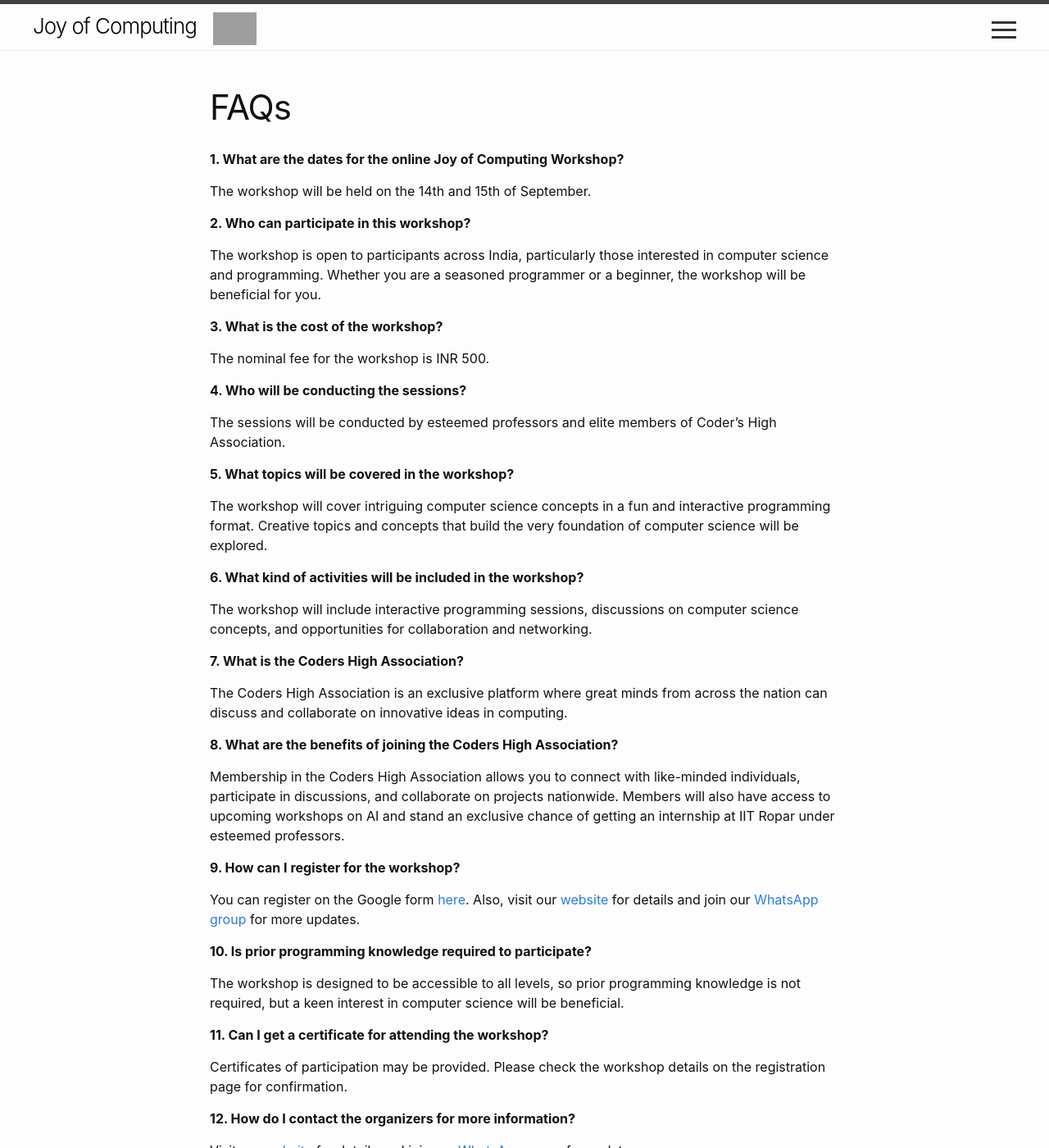
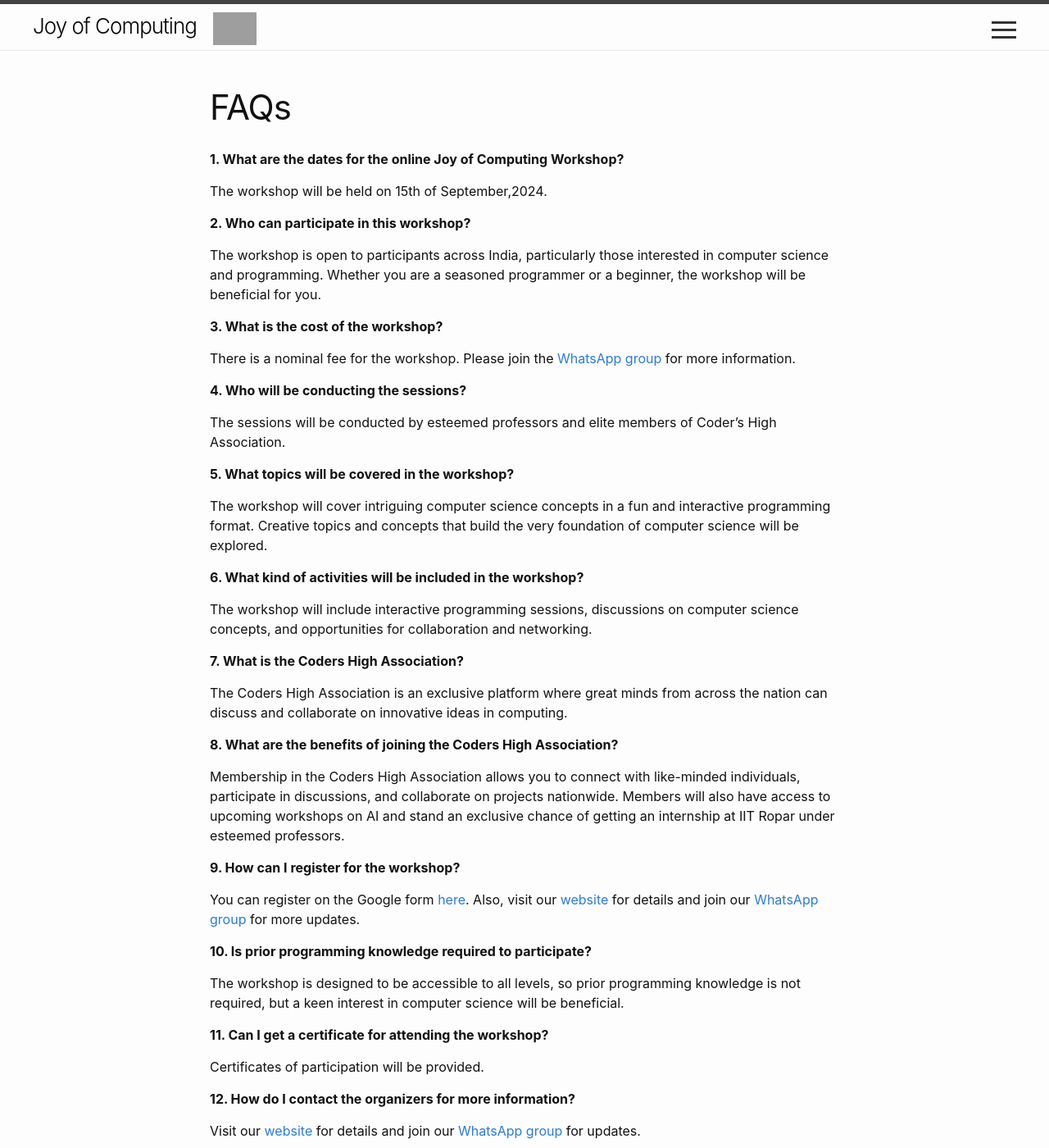
Before and after one commit to sudarshansudarshan/joc, a Jekyll site: the page built from Faq.md, in a window 1280 px wide and 1400 px high. Shown: the whole window at 82% size. Built offline with Jekyll 4.4.1, drawn with Linux system fonts in a browser that asks for light colours; grey boxes are pictures that could not be loaded.

Commit message:
Update Faq.md

```diff
--- a/Faq.md
+++ b/Faq.md
@@ -8,7 +8,7 @@ order: 2
 **1. What are the dates for the online Joy of Computing Workshop?**
 
 
-The workshop will be held on the 14th and 15th of September.
+The workshop will be held on 15th of September,2024.
 
 **2. Who can participate in this workshop?**
 
@@ -19,7 +19,7 @@ The workshop is open to participants across India, particularly those interested
 **3. What is the cost of the workshop?**
 
 
-The nominal fee for the workshop is INR 500.
+There is a nominal fee for the workshop. Please join the [WhatsApp group](https://chat.whatsapp.com/LUTSifFi44zAoHSzRv80QQ) for more information.
 
 **4. Who will be conducting the sessions?**
 
@@ -66,7 +66,7 @@ The workshop is designed to be accessible to all levels, so prior programming kn
 **11. Can I get a certificate for attending the workshop?**
 
 
-Certificates of participation may be provided. Please check the workshop details on the registration page for confirmation.
+Certificates of participation will be provided.
 
 
 **12. How do I contact the organizers for more information?**
```
